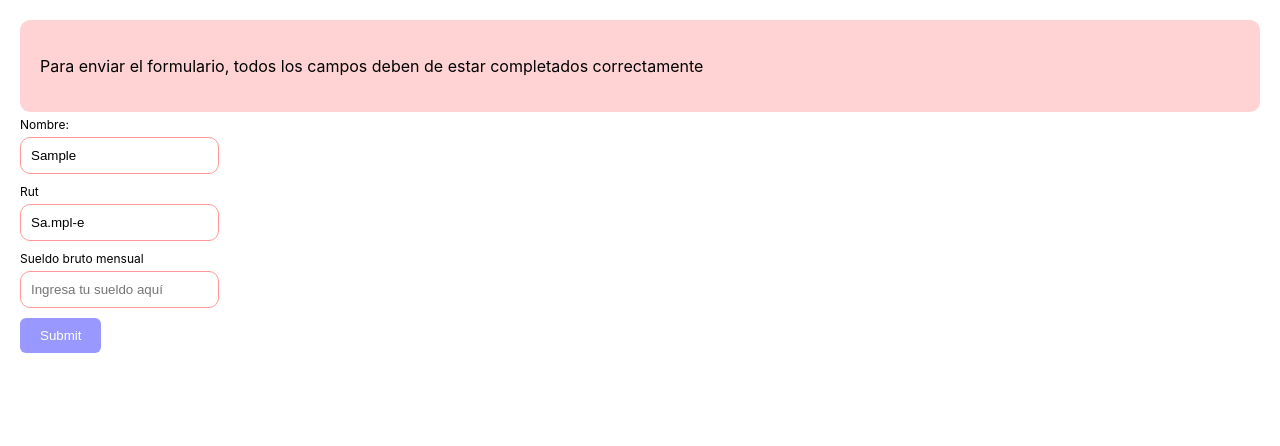
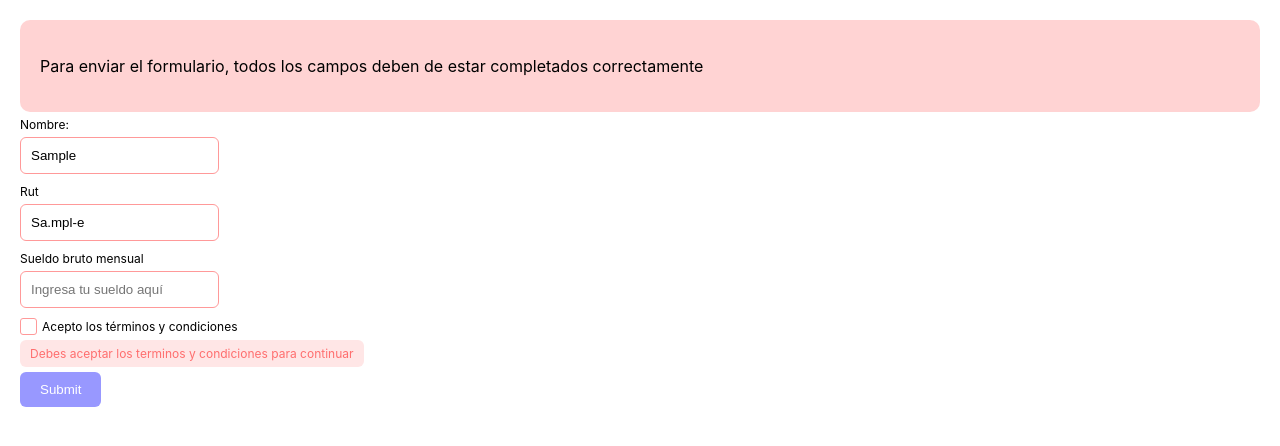
Before and after one commit to madpixelchile/react-form, a React (Create React App) app: page / in a window 1280 px wide. Both pictures are taken after typing "Sample", "Sample", "Sample" into the empty fields and a click on the button "Submit". Shown: the top 446 px of the page. Built offline with nearby package versions, Linux system fonts and the light colour scheme.

Commit message:
Checkbox agregado

```diff
--- a/package.json
+++ b/package.json
@@ -2,6 +2,7 @@
   "name": "test-form-2",
   "version": "0.1.0",
   "private": true,
+  "homepage": "http://proactivelatam.cl/react-forms",
   "dependencies": {
     "@testing-library/jest-dom": "^4.2.4",
     "@testing-library/react": "^9.3.2",
--- a/src/Components/FormComponent/FormComponent.js
+++ b/src/Components/FormComponent/FormComponent.js
@@ -43,8 +43,10 @@ export class FormComponent extends Component{
             nameValue: '',
             nameSuccess: false,
             rutValue: '',
+            rutSuccess: false,
             moneyValue: '',
             moneySuccess: false,
+            termsSuccess: false,
             formSuccess: false,
         }
 
@@ -59,7 +61,7 @@ export class FormComponent extends Component{
 
         //If all cases are successfull form success is toke
 
-        if(this.state.nameSuccess){
+        if(this.state.nameSuccess && this.state.rutSuccess && this.state.moneySuccess && this.state.termsSuccess){
 
             this.setState({
                 formSuccess: true,
@@ -125,6 +127,21 @@ export class FormComponent extends Component{
 
         }
 
+    }
+
+    checkBoxBehaviours = (e)=>{
+        let item = e.currentTarget;
+        if(item.id === 'terms'){
+            if(item.checked){
+                this.setState({
+                    termsSuccess: true,
+                });
+            }else{
+                this.setState({
+                    termsSuccess: false,
+                });
+            }
+        }
     }
 
 
@@ -213,7 +230,7 @@ export class FormComponent extends Component{
 
     render(){
 
-        const {nameSuccess, nameValue, submitState, rutValue, rutSuccess, moneyValue, moneySuccess} = this.state;
+        const {nameSuccess, nameValue, submitState, rutValue, rutSuccess, moneyValue, moneySuccess, termsSuccess} = this.state;
 
         return(
 
@@ -283,6 +300,39 @@ export class FormComponent extends Component{
 
                     />
 
+                    <label
+                        className={`
+                            field field--checkbox
+                            ${
+                                submitState ?
+                                    termsSuccess ?
+                                        ''
+                                    :
+                                        'field--checkbox--error'
+                                : ''
+                            }
+                        `}
+                        htmlFor={'terms'}
+                    >
+                        <input
+                            id={'terms'}
+                            name={'terms'}
+                            type={'checkbox'}
+                            onChange={this.checkBoxBehaviours}
+                        />
+                        <div className={'custom-check'}></div>
+                        <span>Acepto los términos y condiciones</span>
+                    </label>
+
+                    {
+                        submitState ?
+                            termsSuccess ?
+                                ''
+                            :
+                                <span className={'text-alert'}>Debes aceptar los terminos y condiciones para continuar</span>
+                        : ''
+                    }
+
 
                     <button className={`btn btn--primary`}>Submit</button>
 
--- a/src/Components/FormComponent/FormComponent.scss
+++ b/src/Components/FormComponent/FormComponent.scss
@@ -33,7 +33,7 @@ form{
 
 input{
     padding: 10px;
-    border-radius: 10px;
+    border-radius: 6px;
     border: solid 1px #ccc;
     + label, + button{
         margin-top: 10px;
@@ -83,3 +83,57 @@ input::-webkit-inner-spin-button {
 input[type=number] {
   -moz-appearance: textfield;
 }
+
+
+
+.field{
+    &--checkbox{
+        display: flex;
+        align-items: center;
+
+        input{
+            display: none;
+
+            &:checked{
+                +{
+                    .custom-check{
+                        background-color: #9898ff;
+                        border-color: #9898ff;
+
+                        transition: all 300ms ease;
+                    }
+                }
+            }
+
+        }
+
+        .custom-check{
+            width: 15px;
+            height: 15px;
+            border: solid 1px #ccc;
+            background: white;
+            border-radius: 3px;
+            display: inline-block;
+            margin-right: 5px;
+
+            transition: all 300ms ease;
+        }
+
+
+        &--error{
+            .custom-check{
+                border-color: #ff9999;
+                transition: all 300ms ease;
+            }
+        }
+    }
+}
+
+.text-alert{
+    font-size: 12px;
+    color: #ff6e6e;
+    background: #ffe6e6;
+    display: table;
+    padding: 6px 10px;
+    border-radius: 6px;
+}
```
